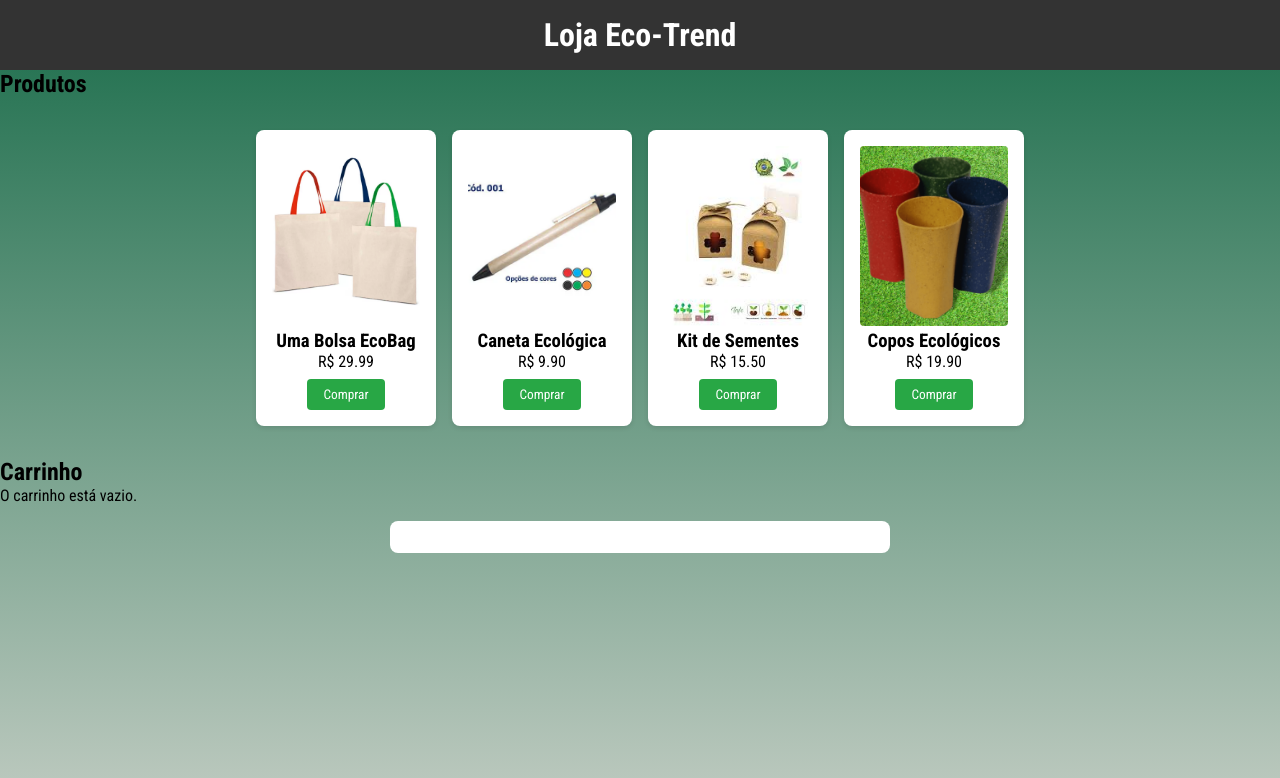
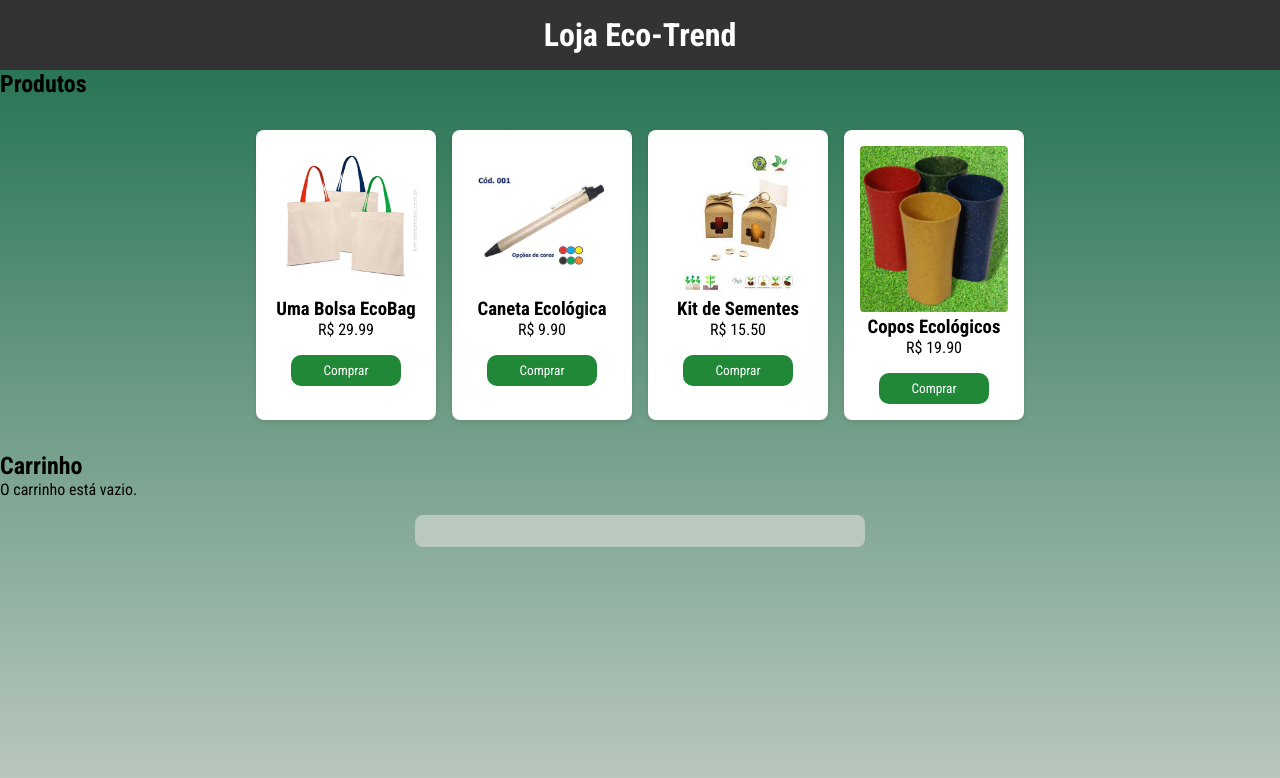
Before and after one commit to dansd2/e-commerce, a React (Vite) app in the folder cp/: page /home in a window 1280 px wide. Shown: the top 778 px of the page. Built offline with nearby package versions, Linux system fonts and the light colour scheme.

Commit message:
cp/src/pages/home/home.css

```diff
--- a/cp/src/pages/home/home.css
+++ b/cp/src/pages/home/home.css
@@ -4,7 +4,7 @@ body {
   background-color: #f5f5f5;
 }
 
-header, footer {
+header {
   background-color: #333;
   color: #fff;
   text-align: center;
@@ -34,23 +34,23 @@ header, footer {
 }
 
 .produto-card button {
-  margin-top: 0.5rem;
-  padding: 0.5rem 1rem;
-  background: #28a745;
+  margin-top: 1rem;
+  padding: 0.5rem 2rem;
+  background: #218838;
   color: #fff;
   border: none;
-  border-radius: 4px;
+  border-radius: 10px;
   cursor: pointer;
 }
 
 .produto-card button:hover {
-  background: #218838;
+  opacity: 0.8;
 }
 
 .carrinho {
-  max-width: 500px;
+  max-width: 450px;
   margin: 1rem auto;
-  background: #fff;
+  background: rgb(186, 201, 189);
   border-radius: 8px;
   padding: 1rem;
 }
@@ -64,7 +64,7 @@ header, footer {
 
 .botoes-carrinho button {
   margin-left: 0.3rem;
-  background: #007bff;
+  background: #218838;
   border: none;
   color: #fff;
   padding: 0 0.5rem;
@@ -73,27 +73,21 @@ header, footer {
 }
 
 .botoes-carrinho button:hover {
-  background: #0069d9;
+  opacity: 0.8;
 }
+
 
 .botoes-carrinho button:last-child {
   background: #dc3545;
 }
 
 .botoes-carrinho button:last-child:hover {
-  background: #c82333;
+  opacity: 0.8;
 }
+
 
 .total {
   font-weight: bold;
   text-align: right;
   margin-top: 1rem;
 }
-
-
-.produto-card img {
-  width: 100%;
-  height: 180px; /* altura fixa */
-  object-fit: cover; /* mantém proporção e corta o excesso */
-  border-radius: 4px;
-}
```
